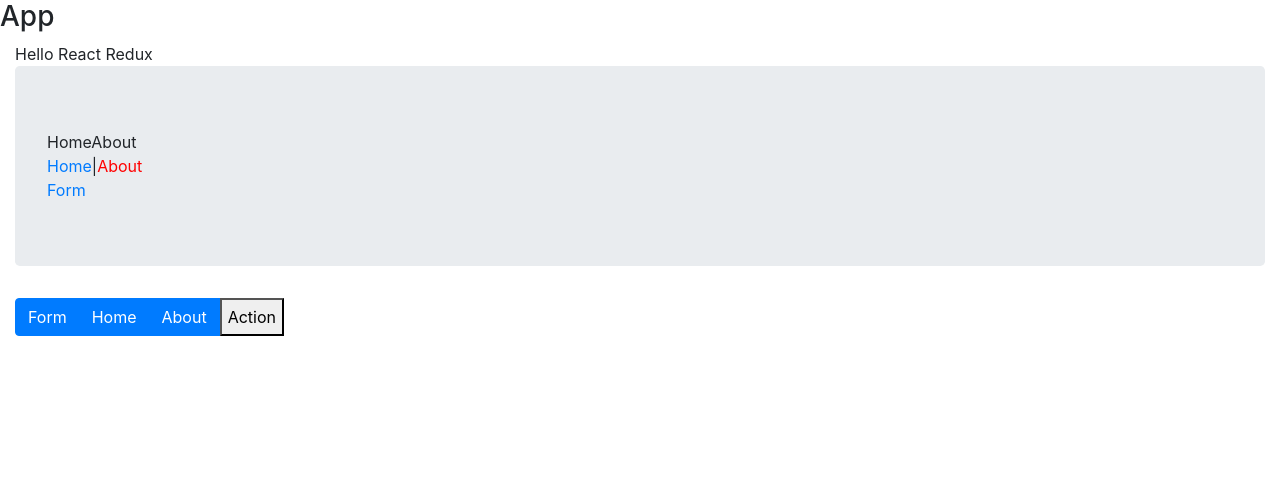
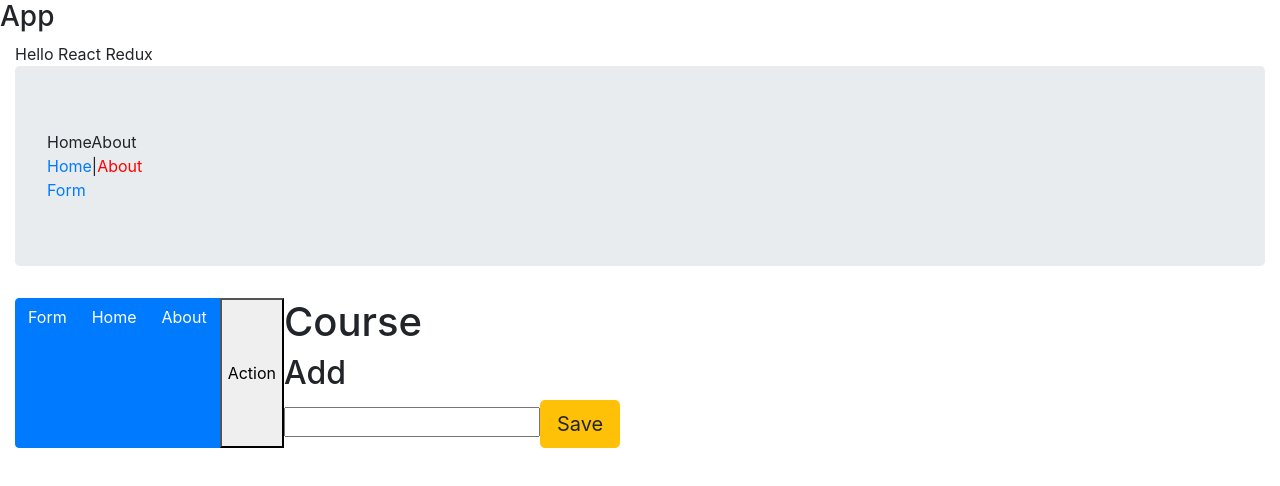
Before and after one commit to bob-smith-compass/react-redux-working, a React app: page /about in a window 1280 px wide. Shown: the top 486 px of the page. Built offline with nearby package versions, Linux system fonts and the light colour scheme.

Commit message:
input value to state local saved

```diff
--- a/src/App.js
+++ b/src/App.js
@@ -3,6 +3,7 @@ import Home from './components/home/Home';
 import { Link, Route } from 'react-router-dom';
 import About from './components/about/About';
 import store from './store/configStore';
+import CoursePage from './components/course-page/CoursePage.jsx';
 
 const App = () => {
 
@@ -25,6 +26,7 @@ const App = () => {
                     <Link to="/" className="btn btn-primary btn-larg">Home</Link>
                     <Link to="/about" className="btn btn-primary btn-larg">About</Link>
                     <button onClick={handleClick}>Action</button>
+                    <CoursePage />
 
                 </div>
 
--- /dev/null
+++ b/src/components/course-page/CoursePage.jsx
@@ -0,0 +1,33 @@
+import React, { Component } from 'react'
+
+export default class CoursePage extends Component {
+    constructor(props) {
+        super(props);
+        this.state = {
+            course: {
+                title: ""
+            }
+        }
+
+    }
+    handleChange = (e) => {
+        console.log(e.target.value);
+        console.log(this.state);
+        const course = {...this.state.course, title: e.target.value}
+        this.setState({course: course})
+
+    }
+    render() {
+        return (
+            <div>
+                <form action="">
+                    <h1>Course</h1>
+                    <h2>Add</h2>
+                    <input type="text" onChange={this.handleChange} value={this.state.course.title}/>
+                    <input type="submit" value="Save" className="btn btn-warning btn-lg"/>
+
+                </form>
+            </div>
+        )
+    }
+}
```
